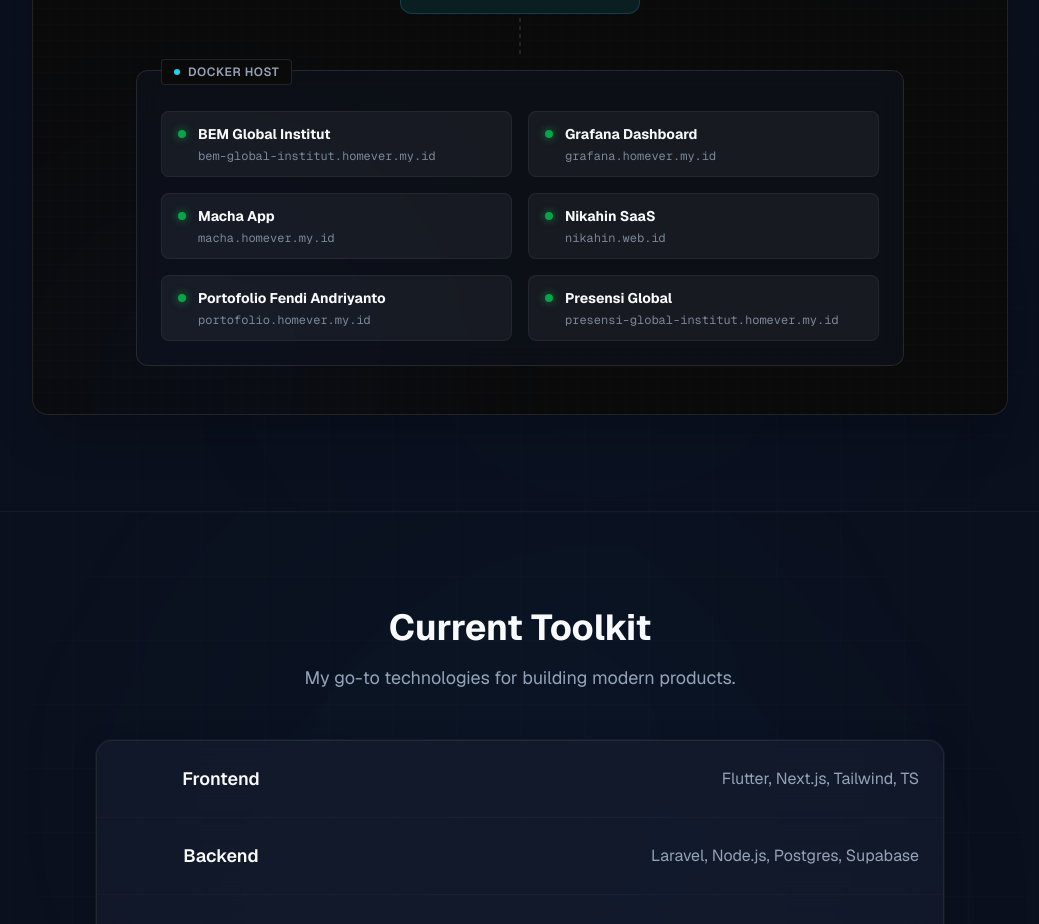
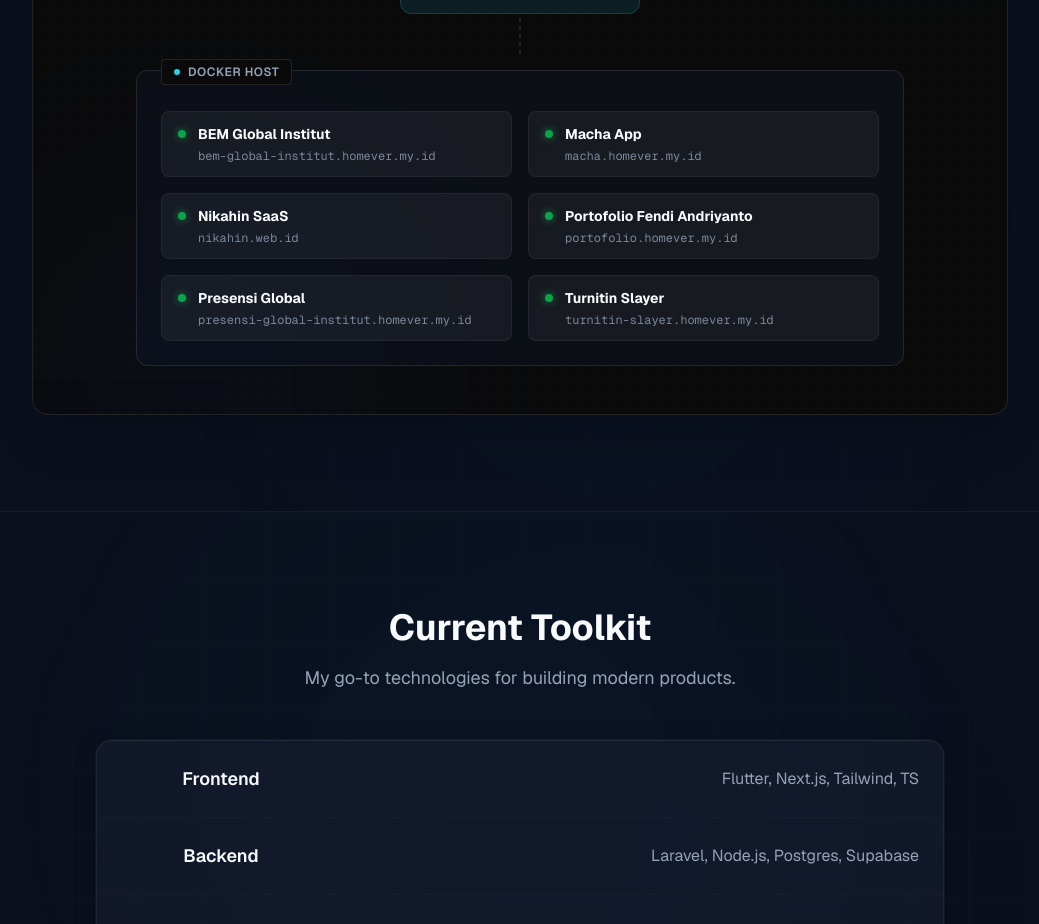
Before and after one commit to FendiAndryto/portofolio, a Next.js app: page / in a window 1280 px wide. Shown: the part 5460-6384 px from the top of the page, without its empty margins (120-1159 px from the left). Built offline with nearby package versions, Linux system fonts and the light colour scheme.

Commit message:
Update infrastructure links

```diff
--- a/src/components/sections/Infrastructure.tsx
+++ b/src/components/sections/Infrastructure.tsx
@@ -104,11 +104,11 @@
               </div>
               <div className="grid grid-cols-1 sm:grid-cols-2 gap-4 mt-4">
                 <InnerNode label="BEM Global Institut" domain="bem-global-institut.homever.my.id" />
-                <InnerNode label="Grafana Dashboard" domain="grafana.homever.my.id" />
                 <InnerNode label="Macha App" domain="macha.homever.my.id" />
                 <InnerNode label="Nikahin SaaS" domain="nikahin.web.id" />
                 <InnerNode label="Portofolio Fendi Andriyanto" domain="portofolio.homever.my.id" />
                 <InnerNode label="Presensi Global" domain="presensi-global-institut.homever.my.id" />
+                <InnerNode label="Turnitin Slayer" domain="turnitin-slayer.homever.my.id" />
               </div>
             </div>
 
```
